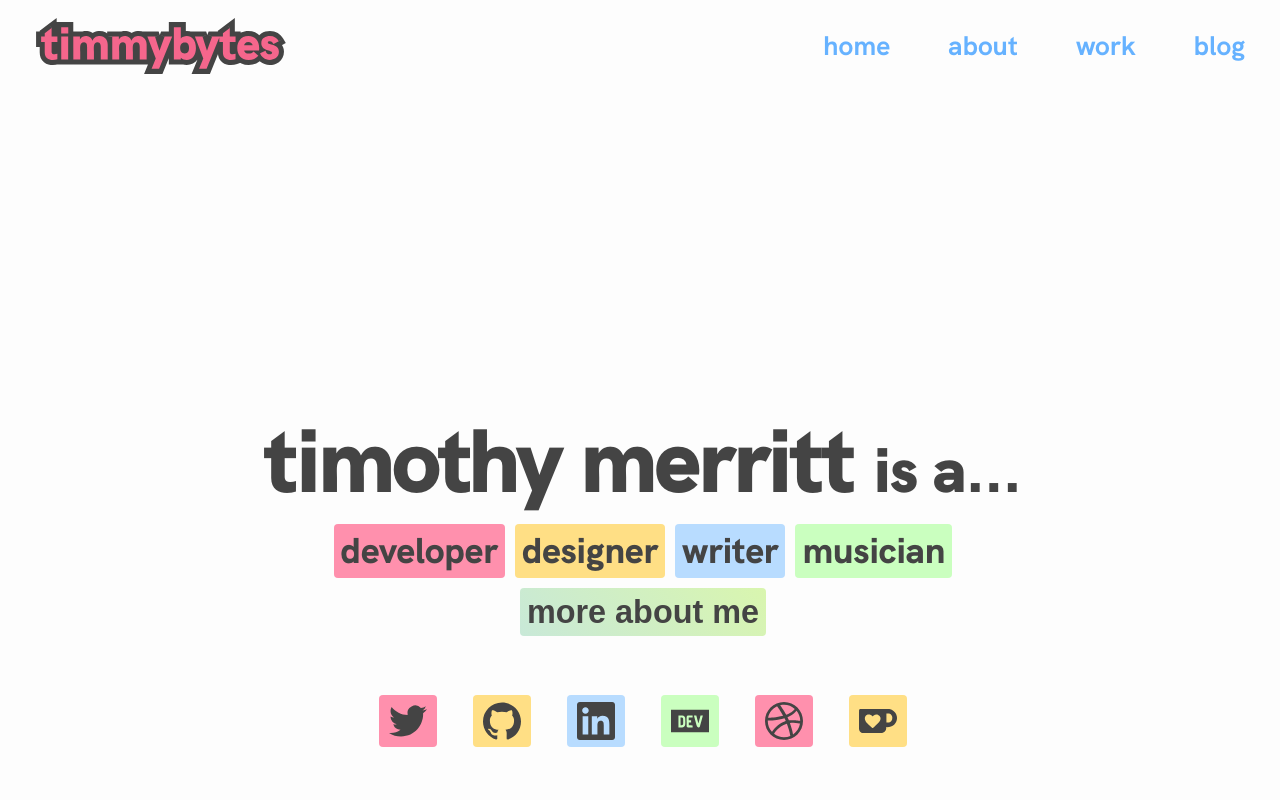
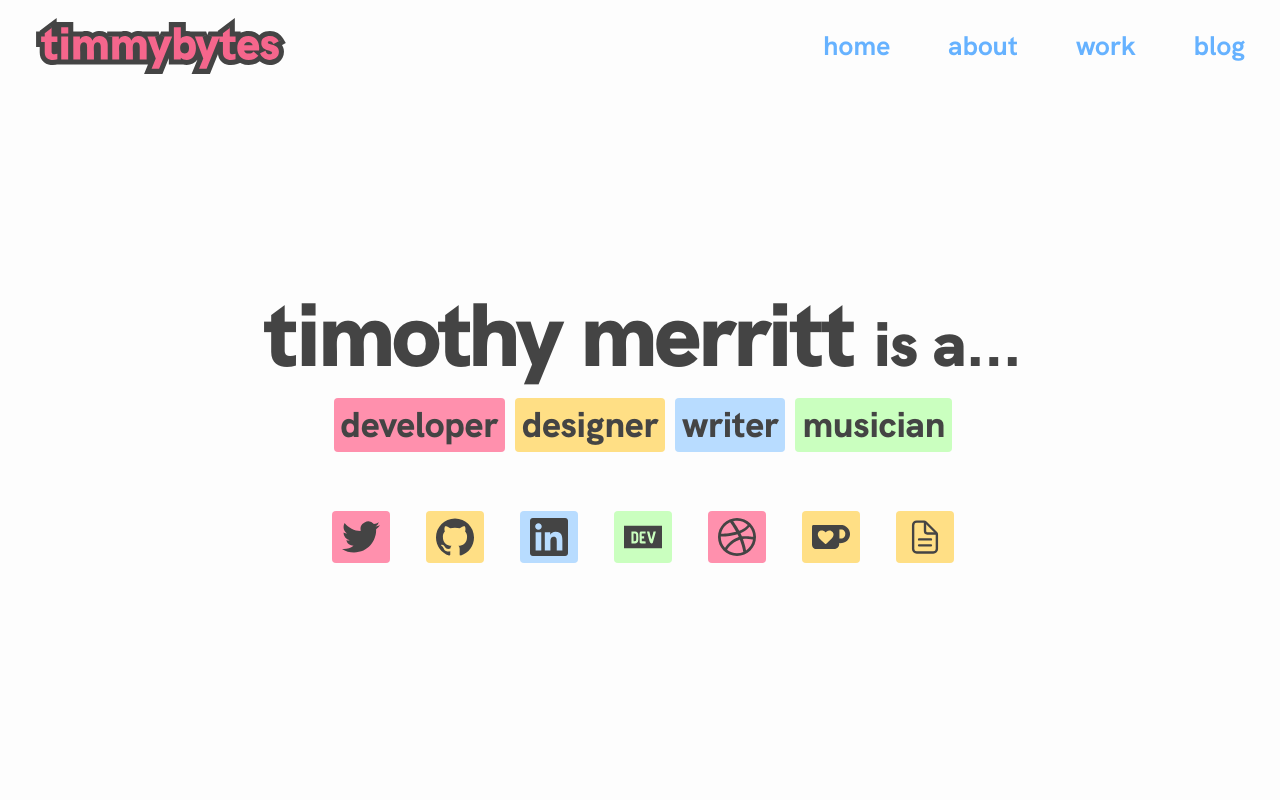
Before and after one commit to timmybytes/timmybytes-blog, a Next.js app: page / in a window 1280 px wide. Shown: the top 800 px of the page. Built offline with nearby package versions, Linux system fonts and the light colour scheme.

Commit message:
chore: Begin refactoring Intro/about --WIP

```diff
--- a/components/Cards/BasicCard.js
+++ b/components/Cards/BasicCard.js
@@ -27,7 +27,7 @@ const BasicCard = ({ children, title, body, date, image, alt, link }) => {
         </div>
 
         {/* If no link provided, do not render <Link> and avoid undefined href error  */}
-        {link && (
+        {/* {link && (
           <Link href={link} passHref>
             <a className={styles.link} aria-label={`link to ${title}`}>
               <button className={styles.card__button}>
@@ -35,7 +35,7 @@ const BasicCard = ({ children, title, body, date, image, alt, link }) => {
               </button>
             </a>
           </Link>
-        )}
+        )} */}
         {children}
       </article>
     </>
--- a/components/Cards/Card.js
+++ b/components/Cards/Card.js
@@ -27,18 +27,18 @@ const Card = ({ children, title, body, date, image, alt, link = '' }) => {
               'Lorem ipsum dolor sit amet consectetur adipisicing elit. Perspiciatis, rem a facilis laudantium expedita reiciendis!'}
           </p>
         </div>
-        <div>
+        {/* <div>
           <p className={styles.card__byline}>
             Published: <GoCalendar />
             <span> {date || <em>?/?/?</em>}</span>
           </p>
-        </div>
+        </div> */}
         {children}
-        <a className={styles.link} aria-label={`link to ${title}`}>
+        {/* <a className={styles.link} aria-label={`link to ${title}`}>
           <button className={styles.card__button}>
             <strong>More</strong>
           </button>
-        </a>
+        </a> */}
       </article>
     </Link>
   );
--- a/components/Header/Nav/Nav.js
+++ b/components/Header/Nav/Nav.js
@@ -103,13 +103,13 @@ const Nav = () => {
             </li>
 
             <li className={navdesktop.link} style={{ padding: '0 10px' }}>
-              <Link href='#about'>
+              <Link href='/about'>
                 <a>About </a>
               </Link>
             </li>
 
             <li className={navdesktop.link} style={{ padding: '0 10px' }}>
-              <Link href='#work'>
+              <Link href='/work'>
                 <a>Work{'  '}</a>
               </Link>
             </li>
--- a/components/Intro/Intro.js
+++ b/components/Intro/Intro.js
@@ -1,4 +1,3 @@
-import styled from 'styled-components';
 import {
   SiKoFi,
   SiLinkedin,
@@ -7,45 +6,13 @@ import {
   SiDribbble,
   SiGithub,
 } from 'react-icons/si';
+import { IoDocumentTextOutline } from 'react-icons/io5';
 import React, { useState } from 'react';
 import Highlight from '../Highlight/Highlight';
 import styles from './intro.module.scss';
 import About from '../Intro/About/About';
 import { colors } from '../utils';
 
-const SocialLinks = styled.ul`
-  align-items: center;
-  display: flex;
-  justify-items: stretch;
-  list-style: inside none;
-  margin: 1rem auto;
-  padding: 1rem 0;
-  li {
-    & a:hover {
-      border: none;
-    }
-    & a:visited {
-      color: none;
-    }
-    svg {
-      border-radius: 4px;
-      color: ${colors.dark};
-      height: auto;
-      margin: 1rem;
-      padding: 7px 10px;
-      transition: 0.3s;
-      width: 38px;
-      &:hover {
-        box-shadow: 4px 4px 0 0 ${colors.dark};
-        transform: translate(-4px, -4px);
-      }
-      @media screen and (max-width: 400px) {
-        margin: 0.25rem;
-        padding: 2px 5px;
-      }
-    }
-  }
-`;
 const IntroCard = () => {
   const [isClicked, setIsClicked] = useState(false);
   const handleClick = () => {
@@ -69,7 +36,7 @@ const IntroCard = () => {
         <Highlight color='tertiary'>writer</Highlight>
         <Highlight color='quaternary'>musician</Highlight>
       </h2>
-      <button className='rainbow-gradient' onClick={handleClick}>
+      {/* <button className='rainbow-gradient' onClick={handleClick}>
         <strong>{isClicked ? 'Less about me' : 'More about me'}</strong>
       </button>
       {isClicked === true && (
@@ -78,8 +45,8 @@ const IntroCard = () => {
             <strong>Less</strong>
           </button>
         </About>
-      )}
-      <SocialLinks>
+      )} */}
+      <ul className={styles.social}>
         <li>
           <a href='https://twitter.com/timmybytes' target='_blank'>
             <SiTwitter style={{ background: colors.primary }} />
@@ -110,7 +77,12 @@ const IntroCard = () => {
             <SiKoFi style={{ background: colors.secondary }} />
           </a>
         </li>
-      </SocialLinks>
+        <li>
+          <a href='./Resume.pdf' target='_blank'>
+            <IoDocumentTextOutline style={{ background: colors.secondary }} />
+          </a>
+        </li>
+      </ul>
     </section>
   );
 };
--- a/components/Intro/intro.module.scss
+++ b/components/Intro/intro.module.scss
@@ -154,36 +154,43 @@
   }
 }
 
-// .social-links {
-//   align-items: center;
-//   display: flex;
-//   justify-items: stretch;
-//   list-style: inside none;
-//   margin: 1rem auto;
-//   padding: 1rem 0;
-//   li {
-//     & a:hover {
-//       border: none;
-//     }
-//     & a:visited {
-//       color: none;
-//     }
-//     svg {
-//       border-radius: 4px;
-//       color: $color-dark;
-//       height: auto;
-//       margin: 1rem;
-//       padding: 7px 10px;
-//       transition: 0.3s;
-//       width: 38px;
-//       &:hover {
-//         box-shadow: 4px 4px 0 0 $color-dark;
-//         transform: translate(-4px, -4px);
-//       }
-//       @media screen and (max-width: 400px) {
-//         margin: 0.25rem;
-//         padding: 2px 5px;
-//       }
-//     }
-//   }
-// }
+.social {
+  align-items: center;
+  display: flex;
+  flex-flow: row wrap;
+  justify-items: stretch;
+  list-style: inside none;
+  margin: 1rem auto;
+  padding: 1rem 0;
+  li {
+    & a:hover {
+      border: none;
+    }
+    & a:visited {
+      color: none;
+    }
+    svg {
+      border-radius: 4px;
+      color: $color-dark;
+      height: auto;
+      margin: 1rem;
+      padding: 7px 10px;
+      transition: 0.3s;
+      width: 38px;
+      &:hover {
+        box-shadow: 4px 4px 0 0 $color-dark;
+        transform: translate(-4px, -4px);
+      }
+      @media screen and (max-width: 700px) {
+        margin: 0.25rem;
+        padding: 0.25rem 0.5rem;
+        width: 50px;
+      }
+    }
+  }
+  @media screen and (max-width: 700px) {
+    justify-content: center;
+    margin: 5px;
+    padding: 0 7px;
+  }
+}
--- a/components/styles/_layout.scss
+++ b/components/styles/_layout.scss
@@ -18,7 +18,7 @@
   flex-direction: column;
   justify-content: stretch;
   align-items: center;
-  margin: 12rem auto 6rem;
+  margin: 5rem auto 6rem;
   @media screen and (max-width: 800px) {
     margin: 6rem auto 6rem;
   }
```
Also changed, not shown: pages/about.js (added, +27 -0 lines), 1 other file (tests, documents, lock files or other folders).
